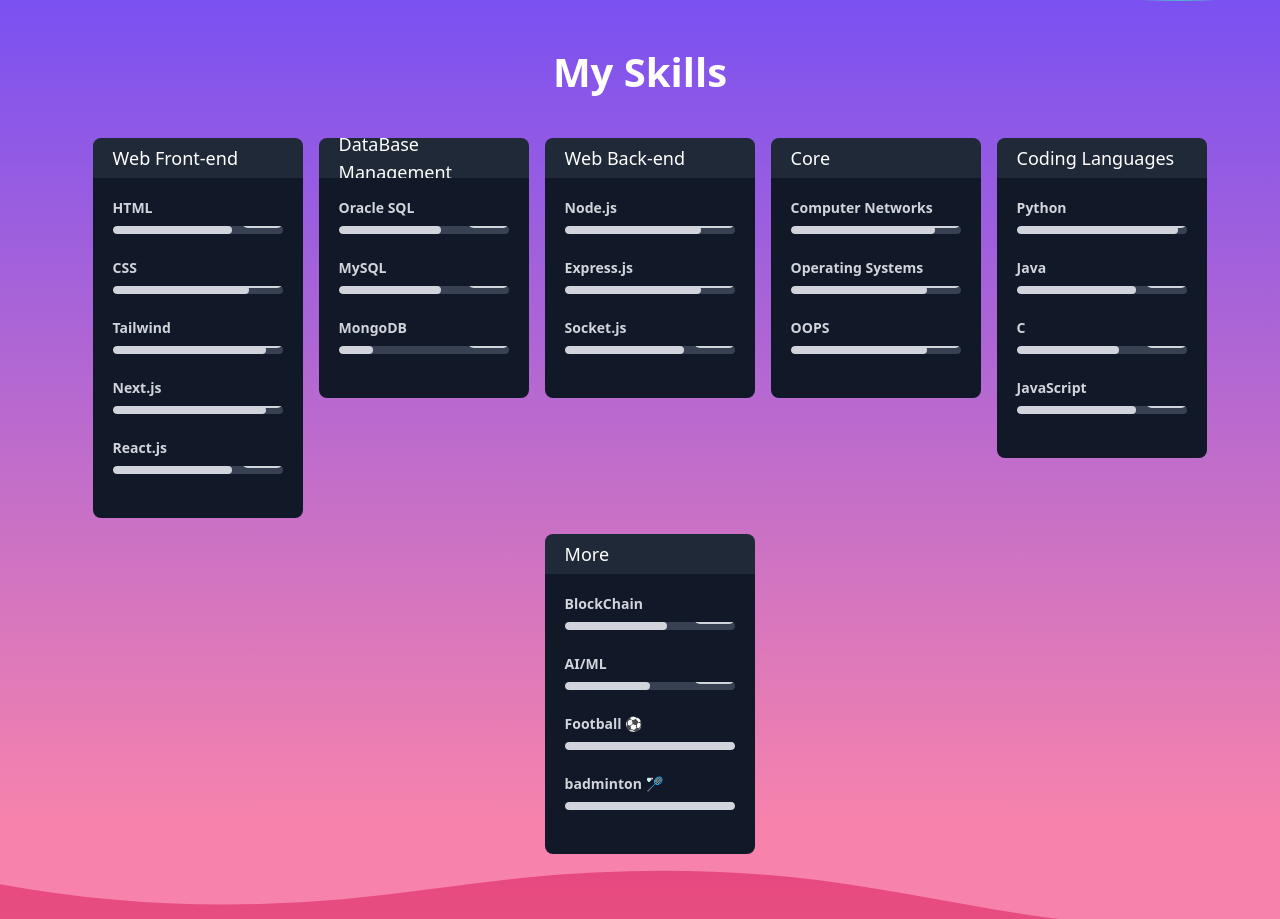
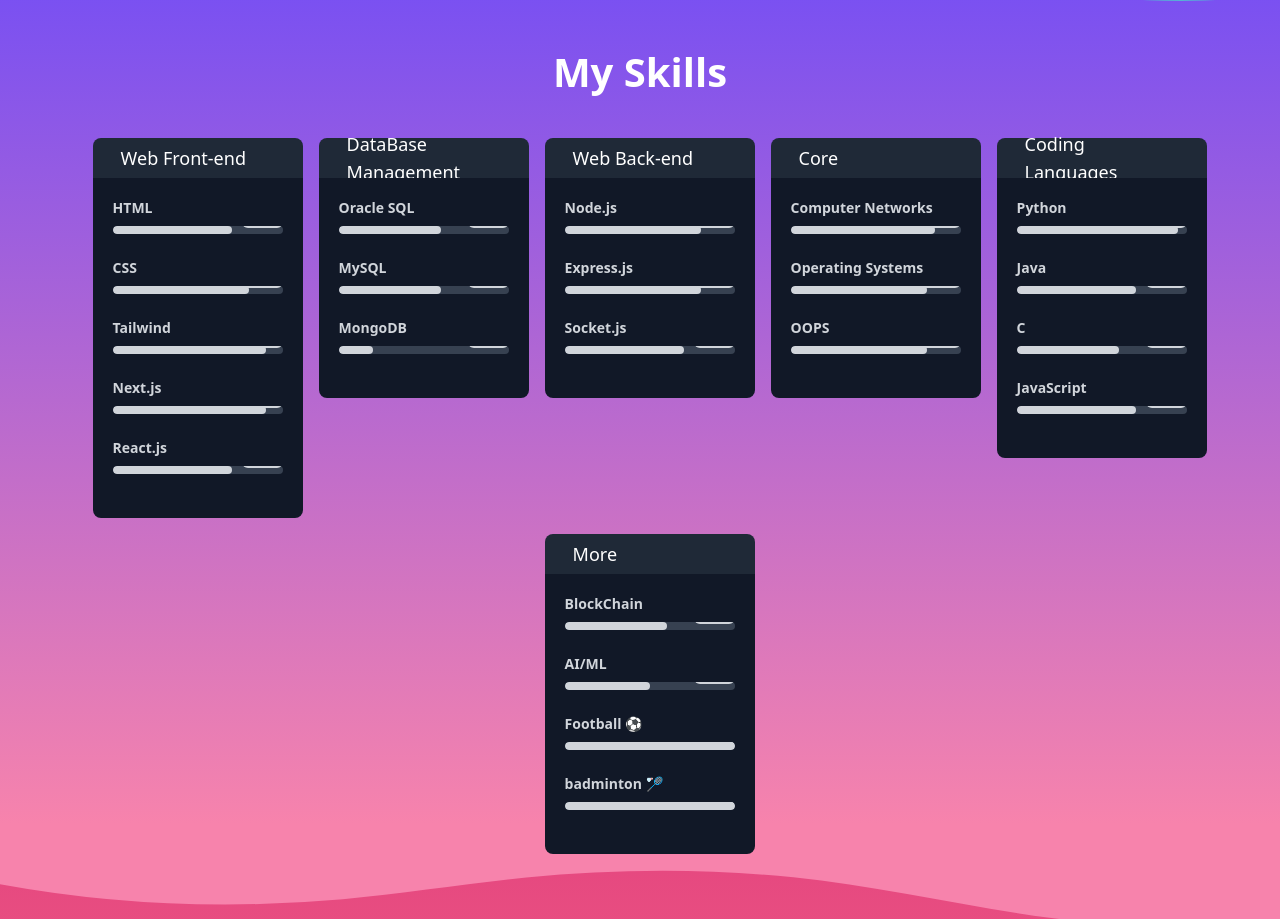
Before and after one commit to SnehalMishra02/SnehalMishra-portfolio, a Next.js app: page / in a window 1280 px wide. Shown: the part 936-1855 px from the top of the page. Built offline with nearby package versions, Linux system fonts and the light colour scheme.

Commit message:
more debugs 3

```diff
--- a/app/components/SkillProgress.tsx
+++ b/app/components/SkillProgress.tsx
@@ -26,7 +26,7 @@
     <div className="m-2">
       {/* Title Section */}
       <div className="relative w-[15vw] h-3 bg-gray-800 p-5 rounded-lg rounded-b-none min-w-[210px] flex justify-start items-center">
-        <h2 className="text-white text-lg">{title}</h2>
+        <h2 className="text-white text-lg p-2">{title}</h2>
       </div>
 
       {/* Skill Bars */}
```
